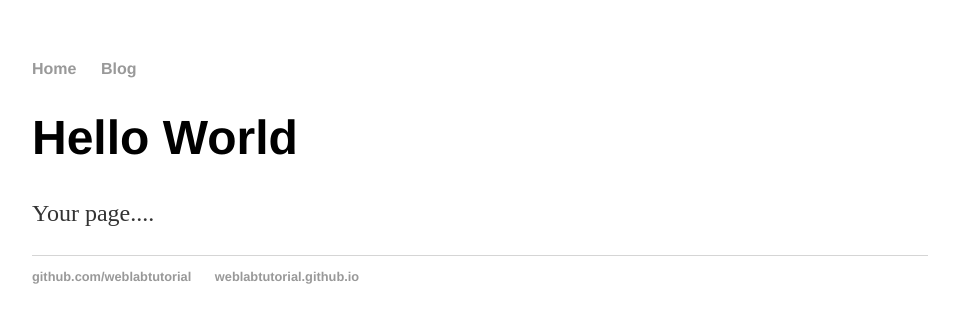
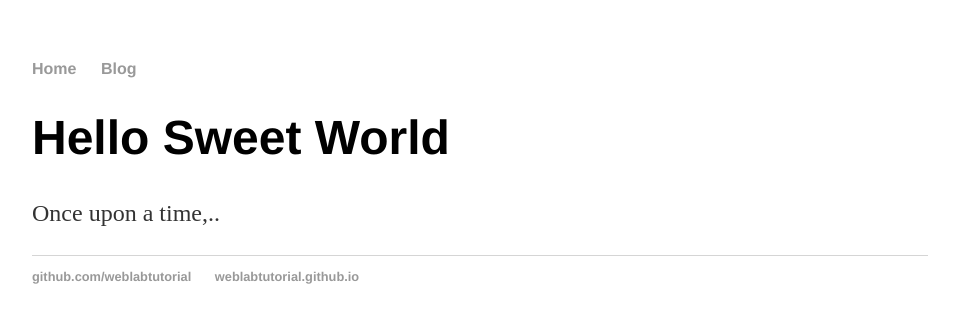
Before and after one commit to BenCoke12/BenCoke12.github.io, a Jekyll site: the page built from index.html, in a window 1280 px wide. Shown: the top 323 px of the page, without its empty margins (160-1119 px from the left). Built offline with Jekyll 4.4.1, drawn with Linux system fonts in a browser that asks for light colours.

Commit message:
Redid Index for Jekyll

```diff
--- a/index.html
+++ b/index.html
@@ -1,26 +1,8 @@
-<!DOCTYPE html>
-<html>
-  <head>
-    <title>Web Programming</title>
-    <!-- link to main stylesheet -->
-    <link rel="stylesheet" type="text/css" href="/css/main.css">
-  </head>
-  <body>
-    <nav>
-      <ul>
-        <li><a href="/">Home</a></li>
-        <li><a href="/blog">Blog</a></li>
-      </ul>
-    </nav>
-    <div class="container">
-    <div class="blurb">
-      <h1>Hello World</h1>
-      <p>Your page....</p>
-    <footer>
-      <ul>
-        <li><a href="https://github.com/weblabtutorial">github.com/weblabtutorial</a></li>
-        <li><a href="https://weblabtutorial.github.io">weblabtutorial.github.io</a></li>
-      </ul>
-    </footer>
-  </body>
-</html>
+---
+layout: default
+title: Web Programming
+---
+<div class="blurb">
+  <h1>Hello Sweet World</h1>
+  <p>Once upon a time,..</p>
+</div>
```
